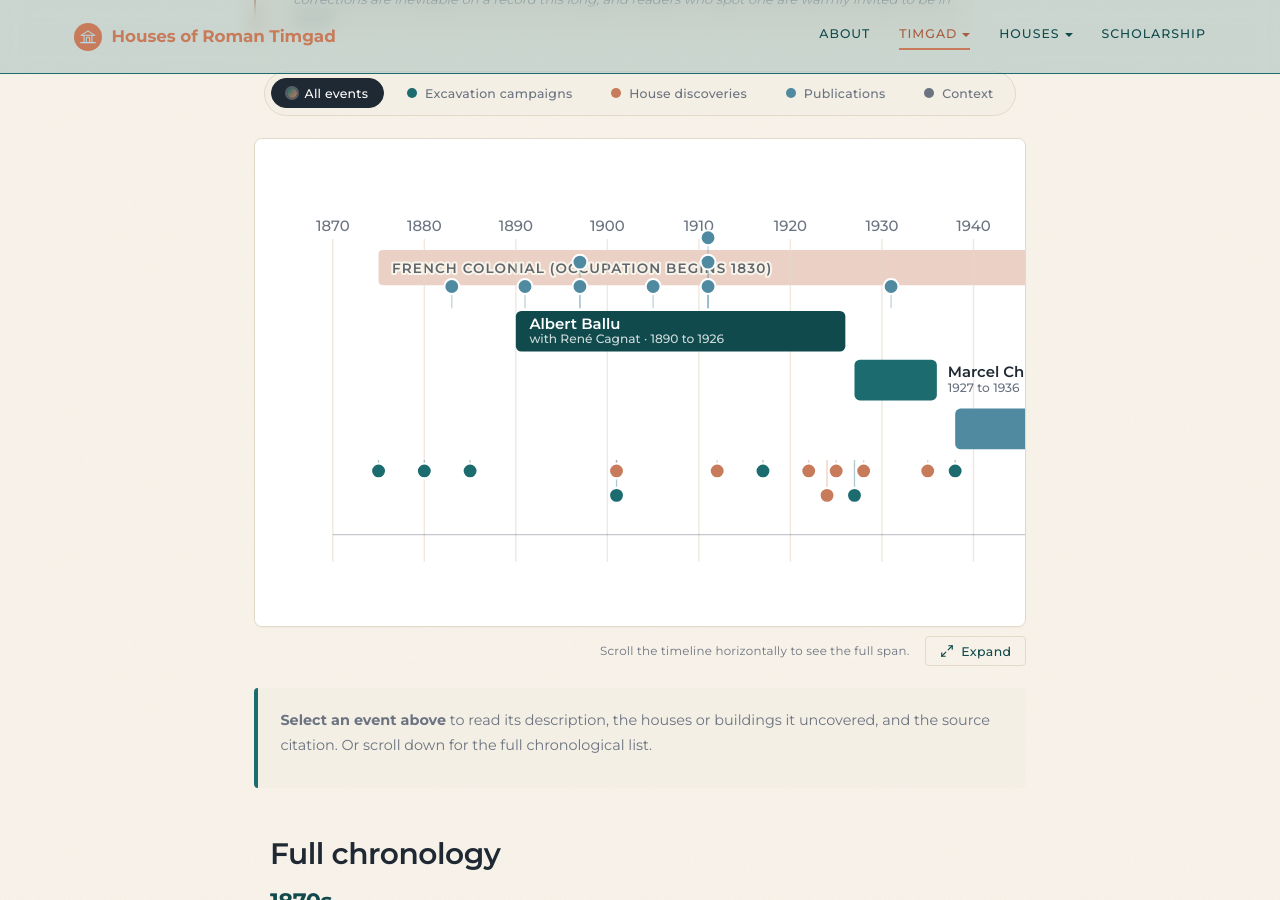
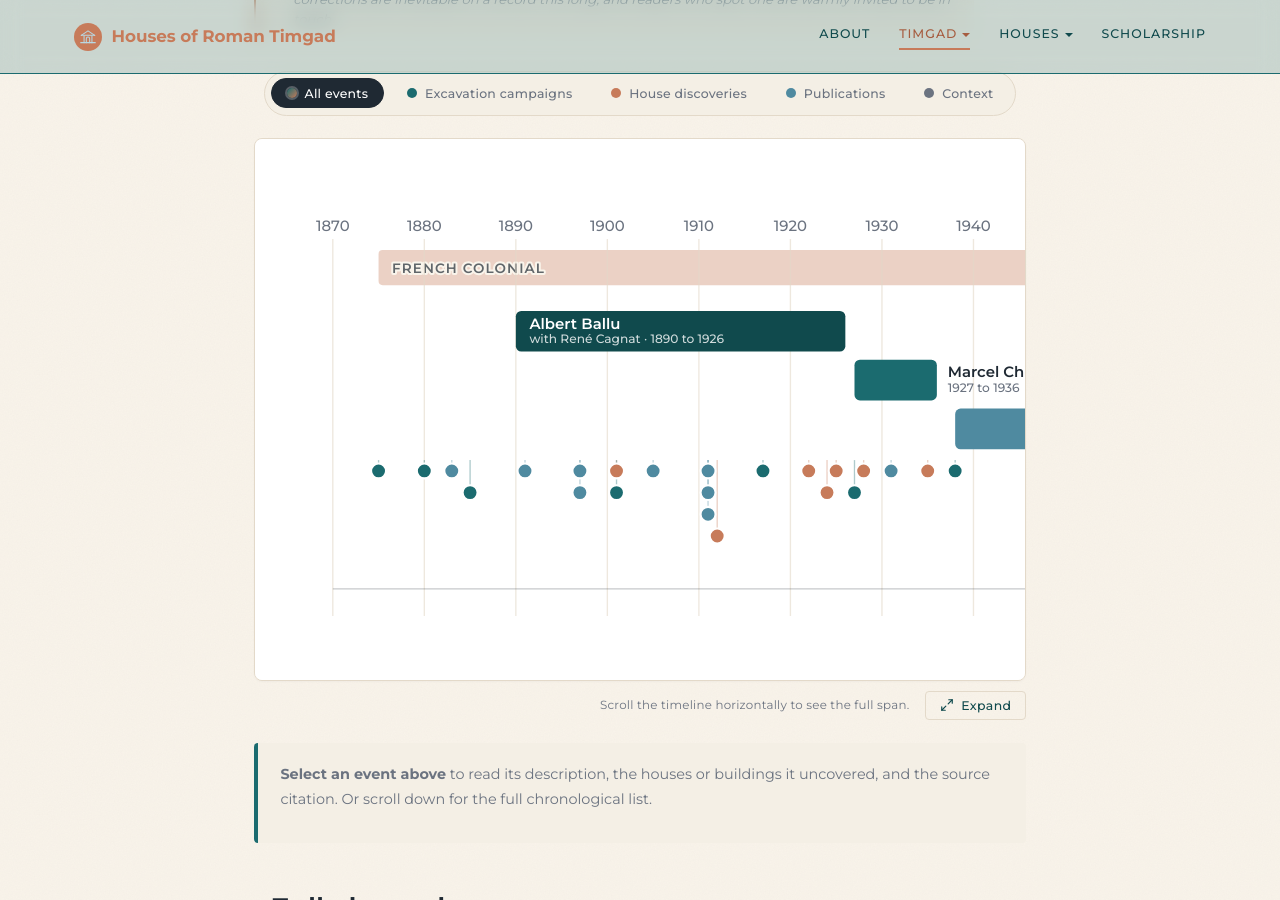
Before and after one commit to kimedher/timgadhouses, a Jekyll site: the page built from timgad/timeline.md, in a window 1280 px wide and 900 px high, scrolled down 986 px. Built offline with Jekyll 4.4.1, drawn with Linux system fonts in a browser that asks for light colours; some of the changed lines change nothing that is shown.

Commit message:
Timeline viz: revert French Colonial label; move all event dots below the director bars so the era band stays clear; bump viewBox height to fit the deeper stack

```diff
--- a/timgad/timeline.md
+++ b/timgad/timeline.md
@@ -44,7 +44,7 @@ Timgad has been excavated for nearly 150 years, across three rather different po
 </div>
 
 <div class="timeline-viz-wrap" id="timeline-viz-wrap">
-  <svg id="timeline-svg" class="timeline-svg" viewBox="0 0 1180 340" preserveAspectRatio="xMidYMid meet" role="img" aria-label="Horizontal chronological timeline of Timgad excavations, 1870 to present">
+  <svg id="timeline-svg" class="timeline-svg" viewBox="0 0 1180 380" preserveAspectRatio="xMidYMid meet" role="img" aria-label="Horizontal chronological timeline of Timgad excavations, 1870 to present">
     <!-- Dynamically populated by JS -->
   </svg>
   <div class="timeline-hover" id="timeline-hover" aria-live="polite"></div>
@@ -614,7 +614,7 @@ Timgad has been excavated for nearly 150 years, across three rather different po
   const ERAS = [
     {
       start: 1875, end: 1962,
-      label: 'French Colonial (occupation begins 1830)',
+      label: 'French Colonial',
       color: '#C77B5A',
       y: 100, height: 24
     },
@@ -969,7 +969,7 @@ Timgad has been excavated for nearly 150 years, across three rather different po
   // LAYOUT CONSTANTS
   // ====================================================================
 
-  const VB_W = 1180, VB_H = 340;
+  const VB_W = 1180, VB_H = 380;
   const MARGIN_L = 50, MARGIN_R = 50;
   const MIN_YEAR = 1870, MAX_YEAR = 2030;
 
@@ -1088,7 +1088,7 @@ Timgad has been excavated for nearly 150 years, across three rather different po
   const EVENTS_TOP_BASE = DIRECTORS_Y_START - 18;   // events rising above directors
   const EVENTS_TOP_STEP = 18;
   const EVENTS_BOT_BASE = DIRECTORS_Y_START + 3 * (DIRECTOR_H + DIRECTOR_GAP) + 10;
-  const EVENTS_BOT_STEP = 18;
+  const EVENTS_BOT_STEP = 16;
 
   // Assign lane (row number from the anchor) to avoid label collisions.
   // Events laid above director bars (publications, context) rise upward; below (campaigns, discoveries) go downward.
@@ -1110,7 +1110,7 @@ Timgad has been excavated for nearly 150 years, across three rather different po
   EVENTS.forEach((ev, idx) => {
     ev._id = 'ev' + idx;
     ev._x = x(ev.year);
-    const goUp = (ev.type === 'publication' || ev.type === 'context');
+    const goUp = false;  // All events lay below the director bars to keep the era band clear
     if (goUp) {
       ev._lane = assignLane(ev._x, topLanes);
       ev._dotY = EVENTS_TOP_BASE - ev._lane * EVENTS_TOP_STEP;
@@ -1122,7 +1122,7 @@ Timgad has been excavated for nearly 150 years, across three rather different po
 
   // Draw guide lines from each event dot to the axis (or director bars)
   EVENTS.forEach(ev => {
-    const goUp = (ev.type === 'publication' || ev.type === 'context');
+    const goUp = false;  // All events lay below the director bars to keep the era band clear
     const targetY = goUp
       ? DIRECTORS_Y_START - 2
       : DIRECTORS_Y_START + 3 * (DIRECTOR_H + DIRECTOR_GAP) + 2;
```
